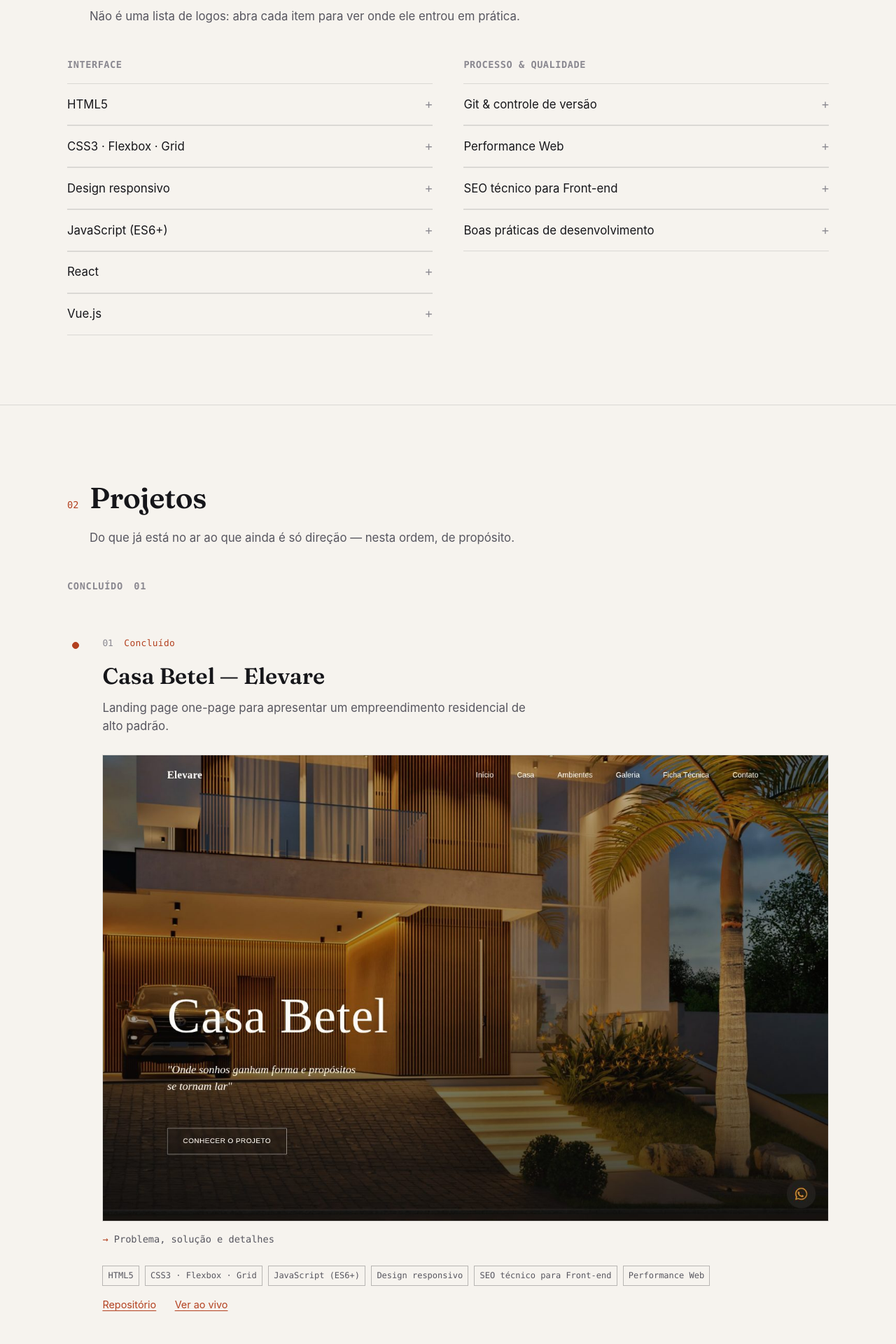
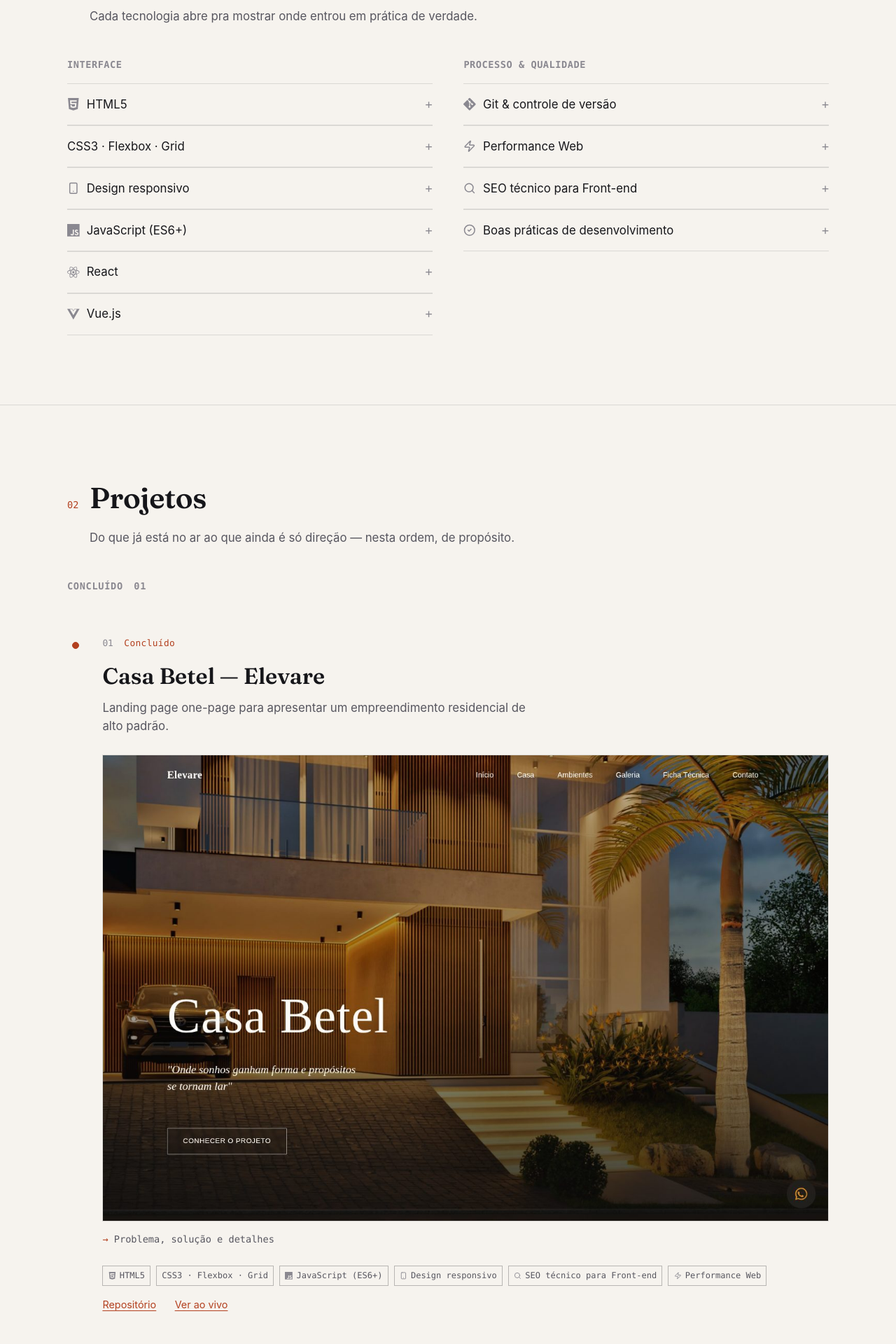
Before and after one commit to JVreinaldo/portfolio, a React (Vite) app: page / in a window 1280 px wide. Shown: the part 900-2820 px from the top of the page at 70% size. Built offline with nearby package versions, Linux system fonts and the light colour scheme.

Commit message:
Adiciona ícone de cada tecnologia

```diff
--- a/package.json
+++ b/package.json
@@ -11,7 +11,8 @@
   },
   "dependencies": {
     "react": "^19.2.8",
-    "react-dom": "^19.2.8"
+    "react-dom": "^19.2.8",
+    "react-icons": "^5.7.0"
   },
   "devDependencies": {
     "@types/react": "^19.2.18",
--- a/src/components/sections/ProjectEntry.jsx
+++ b/src/components/sections/ProjectEntry.jsx
@@ -1,5 +1,6 @@
 import { STATUS } from '../../data/projects'
 import { skillGroups } from '../../data/skills'
+import { SkillIcon } from '../../lib/icons'
 import styles from './ProjectEntry.module.css'
 
 const images = import.meta.glob('../../assets/projects/*.jpg', {
@@ -9,8 +10,8 @@ const images = import.meta.glob('../../assets/projects/*.jpg', {
 
 const allSkills = skillGroups.flatMap((group) => group.skills)
 
-function skillName(id) {
-  return allSkills.find((skill) => skill.id === id)?.name ?? id
+function findSkill(id) {
+  return allSkills.find((skill) => skill.id === id)
 }
 
 export function ProjectEntry({ project, index }) {
@@ -78,9 +79,15 @@ export function ProjectEntry({ project, index }) {
 
         {project.stack.length > 0 && (
           <ul className={styles.stack}>
-            {project.stack.map((id) => (
-              <li key={id}>{skillName(id)}</li>
-            ))}
+            {project.stack.map((id) => {
+              const skill = findSkill(id)
+              return (
+                <li key={id}>
+                  <SkillIcon id={skill?.icon} className={styles.stackIcon} />
+                  {skill?.name ?? id}
+                </li>
+              )
+            })}
           </ul>
         )}
 
--- a/src/components/sections/ProjectEntry.module.css
+++ b/src/components/sections/ProjectEntry.module.css
@@ -155,11 +155,21 @@
 }
 
 .stack li {
+  display: inline-flex;
+  align-items: center;
+  gap: 0.45em;
   font-family: var(--font-mono);
   font-size: 0.75rem;
   padding: 0.3em 0.6em;
   border: 1px solid var(--color-line-strong);
   color: var(--color-ink-soft);
+}
+
+.stackIcon {
+  width: 0.9em;
+  height: 0.9em;
+  flex-shrink: 0;
+  color: var(--color-ink-faint);
 }
 
 .links {
--- a/src/components/sections/Skills.jsx
+++ b/src/components/sections/Skills.jsx
@@ -2,6 +2,7 @@ import { skillGroups } from '../../data/skills'
 import { getProjectById } from '../../data/projects'
 import { SectionHeading } from '../SectionHeading'
 import { useReveal } from '../../hooks/useReveal'
+import { SkillIcon } from '../../lib/icons'
 import styles from './Skills.module.css'
 
 export function Skills() {
@@ -14,7 +15,7 @@ export function Skills() {
           index="01"
           id="habilidades-titulo"
           title="Habilidades"
-          description="Não é uma lista de logos: abra cada item para ver onde ele entrou em prática."
+          description="Cada tecnologia abre pra mostrar onde entrou em prática de verdade."
         />
 
         <div ref={revealRef} className={styles.groups}>
@@ -30,7 +31,12 @@ export function Skills() {
                   return (
                     <li key={skill.id}>
                       <details className={styles.skill}>
-                        <summary>{skill.name}</summary>
+                        <summary>
+                          <span className={styles.skillName}>
+                            <SkillIcon id={skill.icon} className={styles.icon} />
+                            {skill.name}
+                          </span>
+                        </summary>
                         <p className={styles.note}>{skill.note}</p>
                         {relatedProjects.length > 0 && (
                           <p className={styles.usedIn}>
--- a/src/components/sections/Skills.module.css
+++ b/src/components/sections/Skills.module.css
@@ -39,6 +39,24 @@
 
 .skill summary::-webkit-details-marker {
   display: none;
+}
+
+.skillName {
+  display: inline-flex;
+  align-items: center;
+  gap: 0.6em;
+}
+
+.icon {
+  flex-shrink: 0;
+  width: 1.05em;
+  height: 1.05em;
+  color: var(--color-ink-faint);
+}
+
+.skill summary:hover .icon,
+.skill[open] .icon {
+  color: var(--color-accent);
 }
 
 .skill summary::after {
--- a/src/data/skills.js
+++ b/src/data/skills.js
@@ -1,6 +1,7 @@
 // Habilidades agrupadas por frente. Cada item pode citar os projetos (por id,
 // ver projects.js) onde a tecnologia foi de fato usada — é isso que alimenta
-// os links cruzados na seção de Habilidades.
+// os links cruzados na seção de Habilidades. O campo `icon` é resolvido em
+// src/lib/icons.jsx (mantém esse arquivo livre de import de componente).
 export const skillGroups = [
   {
     id: 'interface',
@@ -9,37 +10,43 @@ export const skillGroups = [
       {
         id: 'html',
         name: 'HTML5',
-        note: 'Estrutura semântica como base, não como formalidade.',
+        icon: 'html',
+        note: 'Base de tudo que eu construo — penso na estrutura antes do visual.',
         projectIds: ['casa-betel-elevare'],
       },
       {
         id: 'css',
         name: 'CSS3 · Flexbox · Grid',
-        note: 'Layout responsivo sem depender de framework utilitário.',
+        icon: 'css',
+        note: 'Flexbox e Grid pro layout, media query pra responsividade.',
         projectIds: ['casa-betel-elevare'],
       },
       {
         id: 'responsivo',
         name: 'Design responsivo',
-        note: 'Pensado para telas pequenas desde o início, não adaptado depois.',
+        icon: 'responsivo',
+        note: 'Desenho pensando em celular primeiro, telão vem depois.',
         projectIds: ['casa-betel-elevare'],
       },
       {
         id: 'js',
         name: 'JavaScript (ES6+)',
-        note: 'Interações, estado de interface, integração com APIs.',
+        icon: 'js',
+        note: 'Fetch, promises, manipulação de DOM — o dia a dia da interface.',
         projectIds: ['casa-betel-elevare'],
       },
       {
         id: 'react',
         name: 'React',
-        note: 'Componentização e organização de estado de interface.',
+        icon: 'react',
+        note: 'Onde organizo estado e componente quando o projeto cresce.',
         projectIds: ['portfolio'],
       },
       {
         id: 'vue',
         name: 'Vue.js',
-        note: 'Segunda ferramenta para escolher a certa, não a única.',
+        icon: 'vue',
+        note: 'Aprendi depois do React. Gosto da sintaxe mais direta em tela simples.',
         projectIds: [],
       },
     ],
@@ -51,25 +58,29 @@ export const skillGroups = [
       {
         id: 'git',
         name: 'Git & controle de versão',
-        note: 'Histórico que conta a evolução do projeto, não só o "commit final".',
+        icon: 'git',
+        note: 'Uso todo dia: branch, commit pequeno, histórico que faz sentido depois.',
         projectIds: ['casa-betel-elevare', 'portfolio'],
       },
       {
         id: 'performance',
         name: 'Performance Web',
-        note: 'Otimização de aplicações pensando em Core Web Vitals reais.',
+        icon: 'performance',
+        note: 'Lighthouse e Core Web Vitals fazem parte do trabalho, não são um checklist do fim.',
         projectIds: ['casa-betel-elevare', 'portfolio'],
       },
       {
         id: 'seo',
         name: 'SEO técnico para Front-end',
-        note: 'Headings, semântica e indexação — parte do código, não um plugin.',
+        icon: 'seo',
+        note: 'Heading certo, alt em imagem, HTML que o buscador consegue entender.',
         projectIds: ['casa-betel-elevare', 'portfolio'],
       },
       {
         id: 'boas-praticas',
         name: 'Boas práticas de desenvolvimento',
-        note: 'Código organizado, sem dependências ou abstrações desnecessárias.',
+        icon: 'boas-praticas',
+        note: 'Código que eu mesmo entendo daqui a três meses.',
         projectIds: ['casa-betel-elevare', 'portfolio'],
       },
     ],
--- /dev/null
+++ b/src/lib/icons.jsx
@@ -0,0 +1,24 @@
+import { SiHtml5, SiCss, SiJavascript, SiReact, SiVuedotjs, SiGit } from 'react-icons/si'
+import { LuSmartphone, LuZap, LuSearch, LuCircleCheck } from 'react-icons/lu'
+
+// Ícones ficam monocromáticos (herdam a cor do texto) em vez das cores de
+// marca — mantém a seção coerente com o resto da paleta, sem virar um
+// mosaico colorido de logos.
+const skillIcons = {
+  html: SiHtml5,
+  css: SiCss,
+  responsivo: LuSmartphone,
+  js: SiJavascript,
+  react: SiReact,
+  vue: SiVuedotjs,
+  git: SiGit,
+  performance: LuZap,
+  seo: LuSearch,
+  'boas-praticas': LuCircleCheck,
+}
+
+export function SkillIcon({ id, className }) {
+  const Icon = skillIcons[id]
+  if (!Icon) return null
+  return <Icon aria-hidden="true" className={className} />
+}
```
Also changed, not shown: 1 other file (tests, documents, lock files or other folders).
